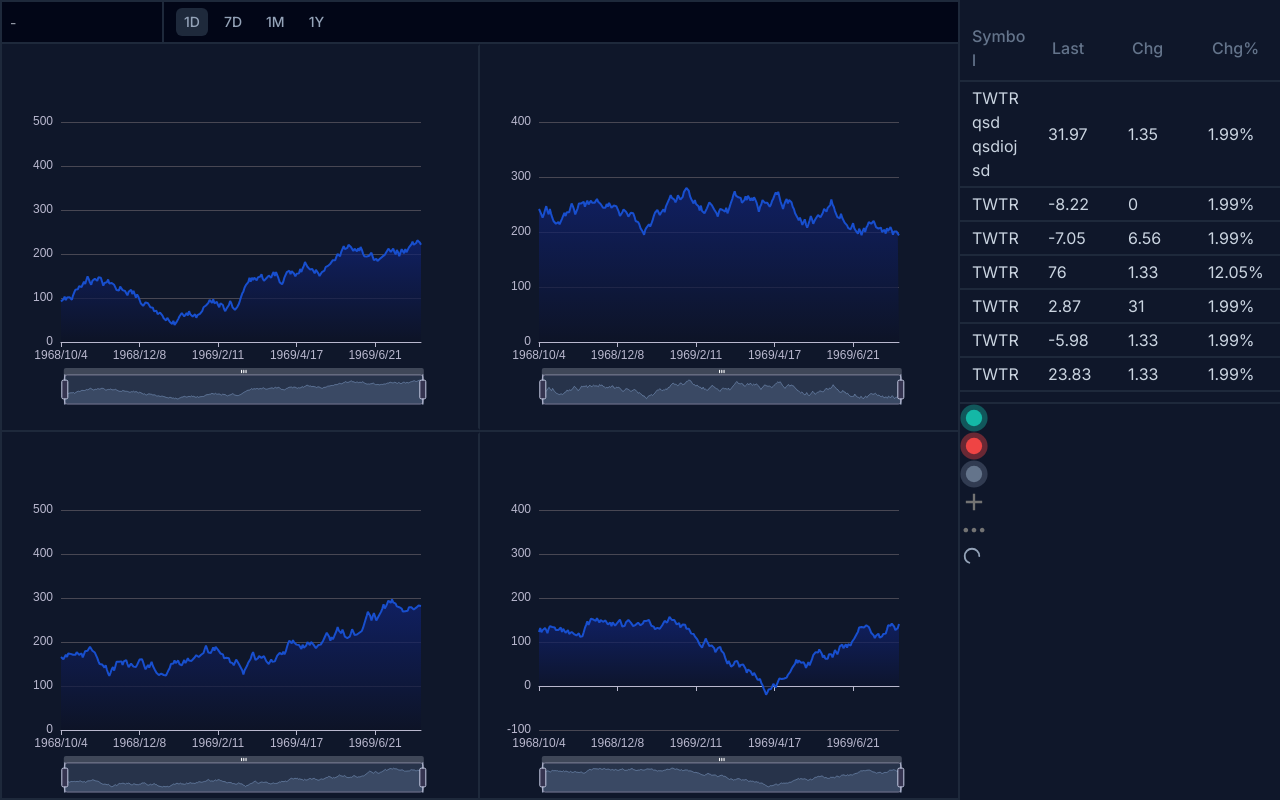
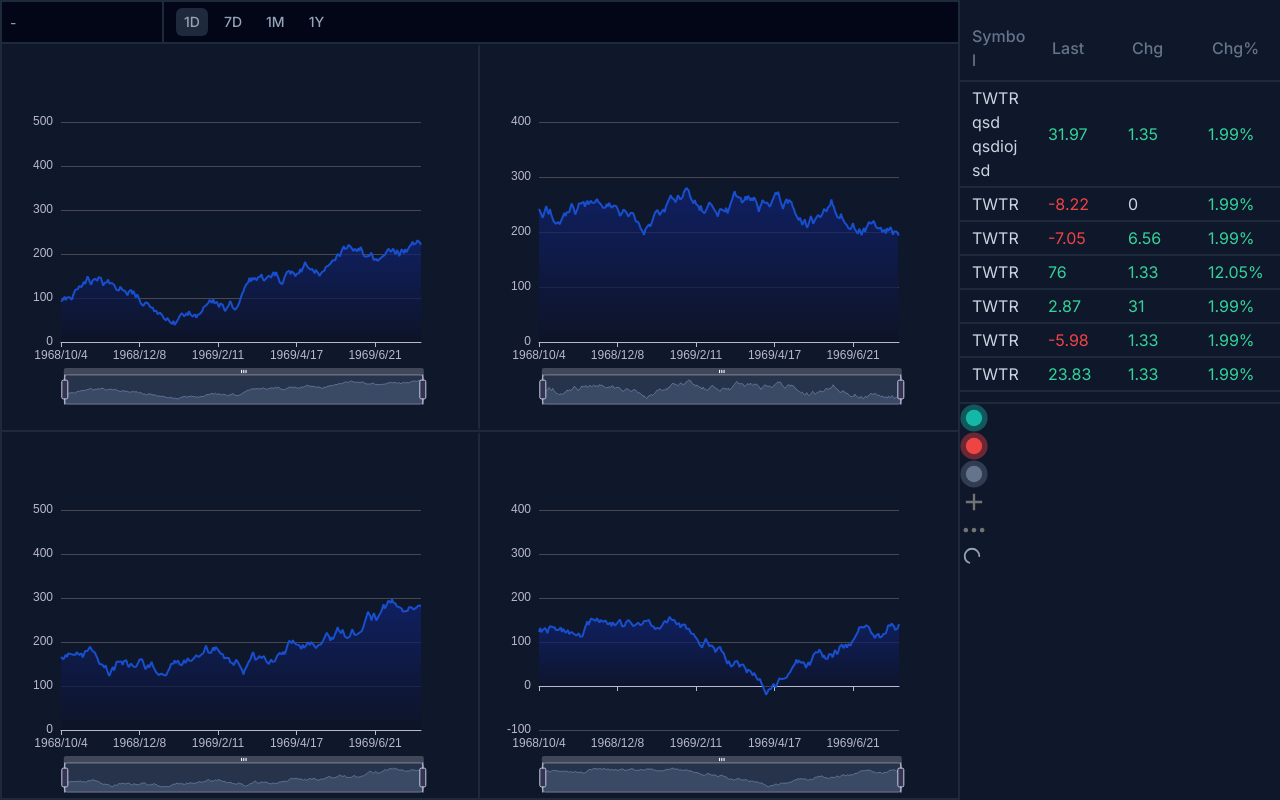
Before and after one commit to ArthurChf/Cryptoviz, a Vue app in the folder app/: page / in a window 1280 px wide. Built offline with nearby package versions, Linux system fonts and the light colour scheme.

Commit message:
change loading duration + fix text color

```diff
--- a/app/src/components/AppTable.vue
+++ b/app/src/components/AppTable.vue
@@ -9,14 +9,14 @@
         </thead>
         <tbody class="w-full overflow-auto max-h-80 block scrollbar">
             <tr v-if="!isTableLoading" v-for="(row, rowId) in data" :key="rowId" class="w-full border-b-2 border-b-slate-800 table table-fixed">
-                <TransitionGroup :name="TransitionEnum.FADE" tag="td" v-for="(col, colId) in headers" :key="colId" class="text-slate-300 py-1 px-2 first:pl-3" :class="[textColor(row[col.name]!, col.type)]">
-                    <span v-if="!isDataLoading[rowId]![col.name]" :key="row[col.name]!">{{ formatText(row[col.name]!, col.type) }}</span>
+                <TransitionGroup :name="TransitionEnum.FADE" tag="td" v-for="(col, colId) in headers" :key="colId" class="text-slate-300 py-1 px-2 first:pl-3">
+                    <span :class="[textColor(row[col.name]!, col.type)]" v-if="!isDataLoading[rowId]![col.name]" :key="row[col.name]!">{{ formatText(row[col.name]!, col.type) }}</span>
                     <AppLoader v-else size="20" :type="LoaderEnum.CIRCULAR" color="stroke-slate-400" />
                 </TransitionGroup>
             </tr>
             <tr v-else class="w-full border-b-2 border-b-slate-800 table table-fixed">
-                <td class="text-slate-300 py-1 px-2 first:pl-3">
-                    <AppLoader size="20" :type="LoaderEnum.CIRCULAR" color="stroke-slate-400" />
+                <td class="text-slate-300 py-1 px-2 first:pl-3 text-center">
+                    <AppLoader size="9" :type="LoaderEnum.DOTS" color="bg-slate-500" />
                 </td>
             </tr>
         </tbody>
@@ -47,9 +47,8 @@ const fillDataLoadingArray = (arr: TableDataInterface['data'][]): Record<string,
         return loadingStates;
     });
 };
-const loadingTime = 1500;
 const cryptoData = computed(() => props.data);
-const isTableLoading = ref(false);
+const isTableLoading = ref(true);
 const isDataLoading = ref(fillDataLoadingArray(cryptoData.value));
 
 const setTableLoadingState = async (state: Ref<boolean>): Promise<void> => {
@@ -59,7 +58,7 @@ const setTableLoadingState = async (state: Ref<boolean>): Promise<void> => {
         timer = setTimeout(() => {
             state.value = false;
             resolve('');
-        }, loadingTime);
+        }, 1000);
     });
     clearTimeout(timer);
 };
@@ -71,7 +70,7 @@ const setDataLoadingState = async (rowIndex: number, key: string): Promise<void>
         timer = setTimeout(() => {
             isDataLoading.value[rowIndex]![key] = false;
             resolve('');
-        }, loadingTime);
+        }, 500);
     });
     clearTimeout(timer);
 };
--- a/app/src/views/Dashboard.vue
+++ b/app/src/views/Dashboard.vue
@@ -3,19 +3,23 @@
         <template #left>
             <div class="flex flex-col justify-stretch w-auto h-full overflow-x-hidden overflow-y-auto scrollbar">
                 <div class="flex flex-col lg:flex-row border-b-2 border-slate-800 h-full">
-                    <div class="flex py-4 px-3 items-center justify-center w-full lg:w-1/2 border-2 border-slate-900 border-r-slate-800 hover:border-blue-700 hover:border-2 transition duration-[200ms]">
+                    <div
+                        class="flex py-4 px-3 items-center justify-center w-full lg:w-1/2 border-2 border-slate-900 border-r-slate-800 hover:border-blue-700 hover:border-2 transition duration-[200ms]">
                         <AppChart id="ttest" />
                     </div>
-                    <div class="flex py-4 px-3 items-center justify-center w-full lg:w-1/2 border-2 border-slate-900 hover:border-blue-700 hover:border-2 transition duration-[200ms]">
+                    <div
+                        class="flex py-4 px-3 items-center justify-center w-full lg:w-1/2 border-2 border-slate-900 hover:border-blue-700 hover:border-2 transition duration-[200ms]">
                         <AppChart id="tteste" />
                     </div>
                 </div>
 
                 <div class="flex flex-col lg:flex-row h-full">
-                    <div class="flex py-4 px-3 items-center justify-center w-full lg:w-1/2 border-2 border-slate-900 border-r-slate-800 hover:border-blue-700 hover:border-2 transition duration-[200ms]">
+                    <div
+                        class="flex py-4 px-3 items-center justify-center w-full lg:w-1/2 border-2 border-slate-900 border-r-slate-800 hover:border-blue-700 hover:border-2 transition duration-[200ms]">
                         <AppChart id="ttestee" />
                     </div>
-                    <div class="flex py-4 px-3 items-center justify-center w-full lg:w-1/2 border-2 border-slate-900 hover:border-blue-700 hover:border-2 transition duration-[200ms]">
+                    <div
+                        class="flex py-4 px-3 items-center justify-center w-full lg:w-1/2 border-2 border-slate-900 hover:border-blue-700 hover:border-2 transition duration-[200ms]">
                         <AppChart id="ttesteee" />
                     </div>
                 </div>
@@ -55,21 +59,7 @@ const headers: TableHeaderInterface[] = [
     { label: 'Chg%', name: 'chgP', type: TableDataEnum.PERCENTAGE }
 ];
 
-const data = ref<TableDataInterface['data'][]>([
-    { symbol: 'TWTR qsd qsdioj sd', last: 68.16, chg: 1.33, chgP: 1.99 },
-    { symbol: 'TWTR', last: 68.16, chg: 0, chgP: 1.99 },
-    { symbol: 'TWTR', last: 68.16, chg: 1.33, chgP: 1.99 },
-    { symbol: 'TWTR', last: 68.16, chg: 1.33, chgP: -1 },
-    { symbol: 'TWTR', last: 68.16, chg: -0.01, chgP: 1.99 },
-    { symbol: 'TWTR', last: 68.16, chg: 1.33, chgP: 1.99 },
-    { symbol: 'TWTR', last: 68.16, chg: 1.33, chgP: 1.99 },
-    { symbol: 'TWTR', last: 68.16, chg: 1.33, chgP: 1.99 },
-    { symbol: 'TWTR', last: 68.16, chg: 1.33, chgP: 1.99 },
-    { symbol: 'TWTR', last: 68.16, chg: 1.33, chgP: 1.99 },
-    { symbol: 'TWTR', last: 68.16, chg: 1.33, chgP: 1.99 },
-    { symbol: 'TWTR', last: 68.16, chg: 1.33, chgP: 1.99 },
-    { symbol: 'TWTR', last: 68.16, chg: 1.33, chgP: 1.99 }
-]);
+const data = ref<TableDataInterface['data'][]>([]);
 
 setTimeout(() => {
     data.value = [
@@ -87,5 +77,5 @@ setTimeout(() => {
         { symbol: 'TWTR', last: 68.16, chg: 1.33, chgP: 1.99 },
         { symbol: 'TWTR', last: 68.16, chg: 1.33, chgP: 1.99 }
     ];
-}, 2000);
+}, 1000);
 </script>
```
